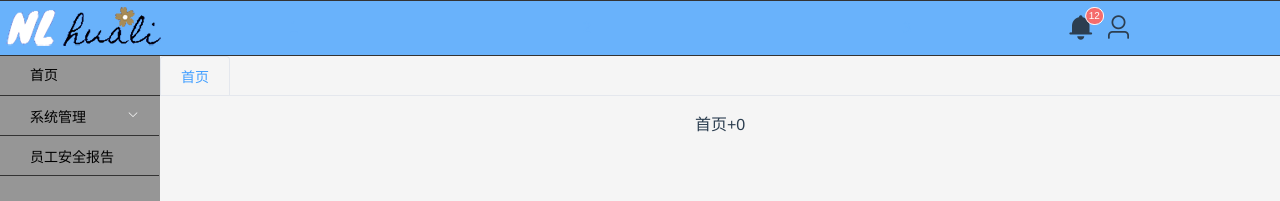
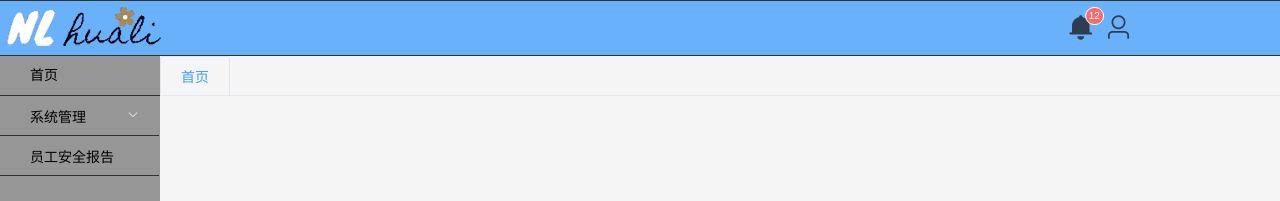
Before and after one commit to lgli/my-vue-cli, a Vue app: page / in a window 1280 px wide. Shown: the top 201 px of the page. Built offline with nearby package versions, Linux system fonts and the light colour scheme.

Commit message:
页面调整

```diff
--- a/src/components/RightContent.vue
+++ b/src/components/RightContent.vue
@@ -10,7 +10,6 @@
                     :name="item.name"
                     v-bind:closable="index!=0" >
 
-              {{item.content}}+{{index}}
 
 
             </el-tab-pane>
@@ -29,8 +28,7 @@
                 editableTabsValue: 'home_page',
                 editableTabs: [{
                     title: '首页',
-                    name: 'home_page',
-                    content: '首页'
+                    name: 'home_page'
                 }],
             }
         },
```
